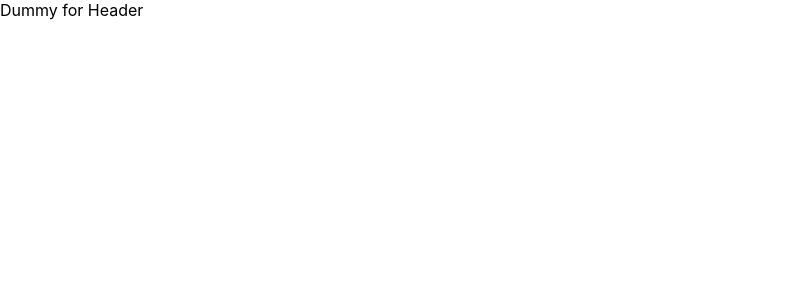
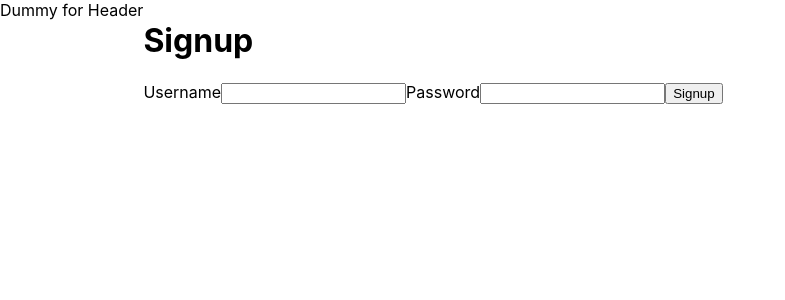
Before and after one commit to svthiery/food-waste-app-frontend, a React (Create React App) app: page /signup in a window 1280 px wide. Shown: the top 300 px of the page, without its empty margins (0-785 px from the left). Built offline with nearby package versions, Linux system fonts and the light colour scheme; no server answers.

Commit message:
pre favorites backend reconfigure

```diff
--- a/src/components/App.js
+++ b/src/components/App.js
@@ -9,13 +9,25 @@ import FavoritesContainer from "./FavoritesContainer";
 import Filter from "./Filter";
 import PickupsContainer from "./PickupsContainer";
 import Search from "./Search";
+import Login from './Login';
+import SignUp from './SignUp';
 
 
 function App() {
   const [pickupsState, setPickupsState] = useState([])
+  const [search, setSearch] = useState("")
+  const [currentUser, setCurrentUser] = useState(null)
+  const [restaurantState, setRestaurantState] = useState([])
+
 
   useEffect(() => {
-    fetch('http://localhost:3001/pickups')
+    fetch('http://localhost:3002/restaurants')
+      .then(response => response.json())
+      .then(restaurantsArray => setRestaurantState(restaurantsArray));
+  }, [])
+
+  useEffect(() => {
+    fetch('http://localhost:3002/pickups')
       .then(response => response.json())
       .then(pickupsArray => setPickupsState(pickupsArray));
   }, [])
@@ -31,19 +43,51 @@ function App() {
     setPickupsState(updatedPickups)
   }
 
-console.log(pickupsState)
+const updatedItems = pickupsState.filter((pickup) => {
+  return pickup.item.toLowerCase().includes(search.toLowerCase())
+})
 
+const favorites = []
+
+function addFavorite(restId) {
+  for (let i = 0; i < restaurantState.length; i++) {
+    if (restaurantState[i].id === restId) {
+      favorites.push(restaurantState[i])
+    }
+  };
+  console.log(favorites)
+}
+
+
+function subtractFavorite(restId) {
+  for (let i = 0; i < favorites.length; i++) {
+    if (favorites[i].id === restId) {
+      favorites.splice(i, 1)
+    }
+  };
+}
 
   return (
     <div className="app">
       <Router>
         <Header />
         <Switch>
+          <Route path="/signup">
+            <SignUp />
+          </Route>
+          <Route path="/login">
+            <Login setCurrentUser={setCurrentUser} />
+          </Route>
           <Route exact path="/">
+          {currentUser ? (
+              <h1>Welcome, {currentUser.username}!</h1>
+            ) : (
+              <h1>Please Login or Sign Up</h1>
+            )}
             <Filter />
-            <Search />
-            <FavoritesContainer />
-            <PickupsContainer pickups={pickupsState} makeUnavailable={makeUnavailable}/>
+            <Search search={search} setSearch={setSearch}/>
+            <FavoritesContainer favorites={favorites} subtractFavorite={subtractFavorite} />
+            <PickupsContainer pickups={updatedItems} makeUnavailable={makeUnavailable} addFavorite={addFavorite} />
           </Route>
           <Route path="/profile">
             <UserProfile />
--- a/src/components/FavoritesContainer.js
+++ b/src/components/FavoritesContainer.js
@@ -1,10 +1,28 @@
 import React from 'react';
 import FavoritesTile from './FavoritesTile';
 
-function FavoritesContainer() {
+function FavoritesContainer({ favorites, subtractFavorite }) {
+
+    console.log(favorites)
+
+    const allFavorites = favorites.map((fav) => {
+        return <div>
+            <h3>Here is one fave</h3>
+            <FavoritesTile
+                key={fav.id}
+                id={fav.id}
+                name={fav.name}
+                cuisine={fav.name}
+                image={fav.image}
+                subtractFavorite={subtractFavorite}
+            />
+         </div>
+    })
+
     return (
         <div>
-            Dummy for FavoritesContainer
+            <h2>Favorites</h2>
+            {allFavorites}
         </div>
     )
 }
--- a/src/components/FavoritesTile.js
+++ b/src/components/FavoritesTile.js
@@ -1,10 +1,21 @@
 import React from 'react';
 
-function FavoritesTile() {
+function FavoritesTile({ id, name, image, cuisine, subtractFavorite }) {
+
+    function handleDislike() {
+        subtractFavorite(id)
+    }
+
+
     return (
-        <div>
-            Dummy for FavoritesTile
-        </div>
+        <div style={{ border: "1px dashed" }}>
+      <h3>{name}</h3>
+      {/* <p>Restaurant Name</p> */}
+      <img src={image} alt={name} />
+      <p>{cuisine}</p>
+
+      <button onClick={handleDislike}>❤️ </button>
+    </div>
     )
 }
 
--- /dev/null
+++ b/src/components/Login.js
@@ -0,0 +1,55 @@
+import React, { useState } from "react";
+
+function Login({ setCurrentUser }) {
+  const [formData, setFormData] = useState({
+    username: "",
+    password: "",
+  });
+
+  function handleChange(e) {
+    setFormData({ ...formData, [e.target.name]: e.target.value });
+  }
+
+  function handleSubmit(e) {
+    e.preventDefault();
+    // TODO: login the user
+    // POST /login
+    fetch("http://localhost:3000/login", {
+      method: "POST",
+      headers: {
+        "Content-Type": "application/json",
+      },
+      body: JSON.stringify(formData),
+    })
+      .then((r) => r.json())
+      .then((user) => {
+        // use the response to set state
+        setCurrentUser(user);
+      });
+  }
+
+  return (
+    <div>
+      <form onSubmit={handleSubmit} autoComplete="off">
+        <h1>Login</h1>
+        <label>Username</label>
+        <input
+          type="text"
+          name="username"
+          value={formData.username}
+          onChange={handleChange}
+        />
+        <label>Password</label>
+        <input
+          type="password"
+          name="password"
+          value={formData.password}
+          onChange={handleChange}
+        />
+        <input type="submit" value="Login" />
+      </form>
+    </div>
+  );
+}
+
+export default Login;
--- a/src/components/PickupsContainer.js
+++ b/src/components/PickupsContainer.js
@@ -1,7 +1,7 @@
 import React from 'react';
 import PickupsTile from './PickupsTile'
 
-function PickupsContainer({ pickups, makeUnavailable }) {
+function PickupsContainer({ pickups, makeUnavailable, addFavorite }) {
 
     const pickupsList = pickups.map((pickup) => {
         return <PickupsTile
@@ -14,6 +14,7 @@ function PickupsContainer({ pickups, makeUnavailable }) {
         image={pickup.image}
         available={pickup.available}
         makeUnavailable= {makeUnavailable}
+        addFavorite={addFavorite}
         />
     })
 
--- a/src/components/PickupsTile.js
+++ b/src/components/PickupsTile.js
@@ -1,5 +1,4 @@
-import React, { useState, useEffect } from "react";
-import { Route, useRouteMatch } from "react-router-dom";
+import React from "react";
 
 function PickupsTile({
   id,
@@ -10,6 +9,7 @@ function PickupsTile({
   restaurantId,
   image,
   makeUnavailable,
+  addFavorite
 }) {
   // const [] =
 
@@ -21,7 +21,7 @@ function PickupsTile({
 
   function handleAddItem() {
       console.log(id)
-    fetch(`http://localhost:3001/pickups/${id}`, {
+    fetch(`http://localhost:3002/pickups/${id}`, {
       method: "PATCH", // or 'PUT'
       headers: {
         "Content-Type": "application/json",
@@ -33,6 +33,10 @@ function PickupsTile({
         console.log("Success:", data);
       })
     makeUnavailable(id);
+  }
+
+  function handleFavorite() {
+    addFavorite(restaurantId)
   }
 
   return (
@@ -54,7 +58,7 @@ function PickupsTile({
           <button disabled>Out of Stock</button>
         )}
       </div>
-      {/* <button onClick={}>{available ? 'Reserve Item' : 'unread'}</button> */}
+      <button onClick={handleFavorite}>❤️ </button>
     </div>
   );
 }
--- a/src/components/Search.js
+++ b/src/components/Search.js
@@ -1,11 +1,17 @@
-import React from 'react';
+import React from "react";
 
-function Search() {
-    return (
-        <div>
-            Dummy for Search
-        </div>
-    )
+function Search({ search, setSearch }) {
+  return (
+    <div>
+      <input
+        type="text"
+        id="search"
+        placeholder="Search for a Restaurant"
+        value={search}
+        onChange={(e) => setSearch(e.target.value)}
+      />
+    </div>
+  );
 }
 
 export default Search;
--- /dev/null
+++ b/src/components/SignUp.js
@@ -0,0 +1,49 @@
+import React, { useState } from "react";
+
+function SignUp() {
+  const [formData, setFormData] = useState({
+    username: "",
+    password: "",
+  });
+
+  function handleChange(e) {
+    setFormData({
+      ...formData,
+      [e.target.name]: e.target.value,
+    });
+  }
+
+  function handleSubmit(e) {
+    e.preventDefault();
+    // TODO: sign up as a new user
+  }
+
+  const { username, password } = formData;
+
+  return (
+    <form onSubmit={handleSubmit} autoComplete="off">
+      <h1>Signup</h1>
+
+      <label>Username</label>
+      <input
+        type="text"
+        name="username"
+        value={username}
+        onChange={handleChange}
+      />
+
+      <label>Password</label>
+      <input
+        type="password"
+        name="password"
+        autoComplete="current-password"
+        value={password}
+        onChange={handleChange}
+      />
+
+      <input type="submit" value="Signup" />
+    </form>
+  );
+}
+
+export default SignUp;
--- a/src/index.js
+++ b/src/index.js
@@ -2,7 +2,6 @@ import React from 'react';
 import ReactDOM from 'react-dom';
 import './index.css';
 import App from './components/App';
-import { BrowserRouter as Router, Route } from "react-router-dom";
 
 
 ReactDOM.render(
```
